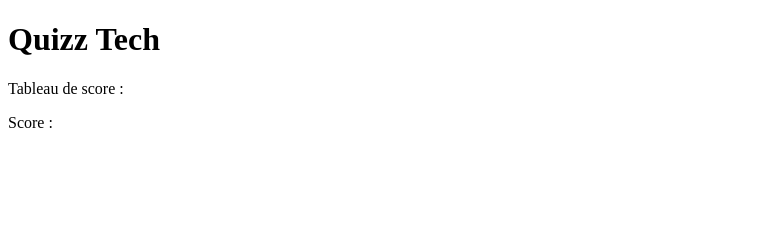
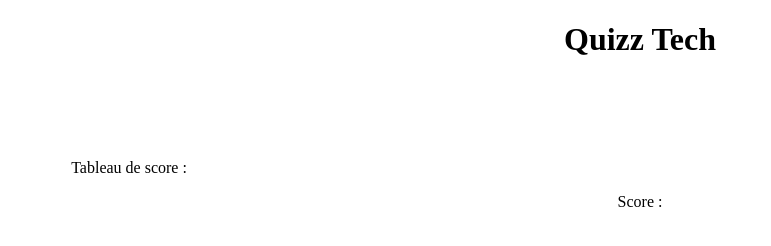
Before and after one commit to NoxLeer/Osef, a plain HTML site: page index.html in a window 1280 px wide. Shown: the whole page, without its empty margins (0-771 px from the left). Drawn offline with Linux system fonts and the light colour scheme.

Commit message:
push supp fichier css

```diff
--- a/css/style.css
+++ b/css/style.css
@@ -0,0 +1,12 @@
+.titre{
+    text-align: center;
+}
+.tableau-de-score{
+    display: inline-block;
+    float: center;
+    margin-top: 5%;
+    margin-left: 5%;
+}
+.resultat{
+    text-align: center;
+}
--- a/style.css
+++ /dev/null
@@ -1,12 +0,0 @@
-.titre{
-    text-align: center;
-}
-.tableau-de-score{
-    display: inline-block;
-    float: center;
-    margin-top: 5%;
-    margin-left: 5%;
-}
-.resultat{
-    text-align: center;
-}
```
Also changed, not shown: index.html (+0 -1 lines).
